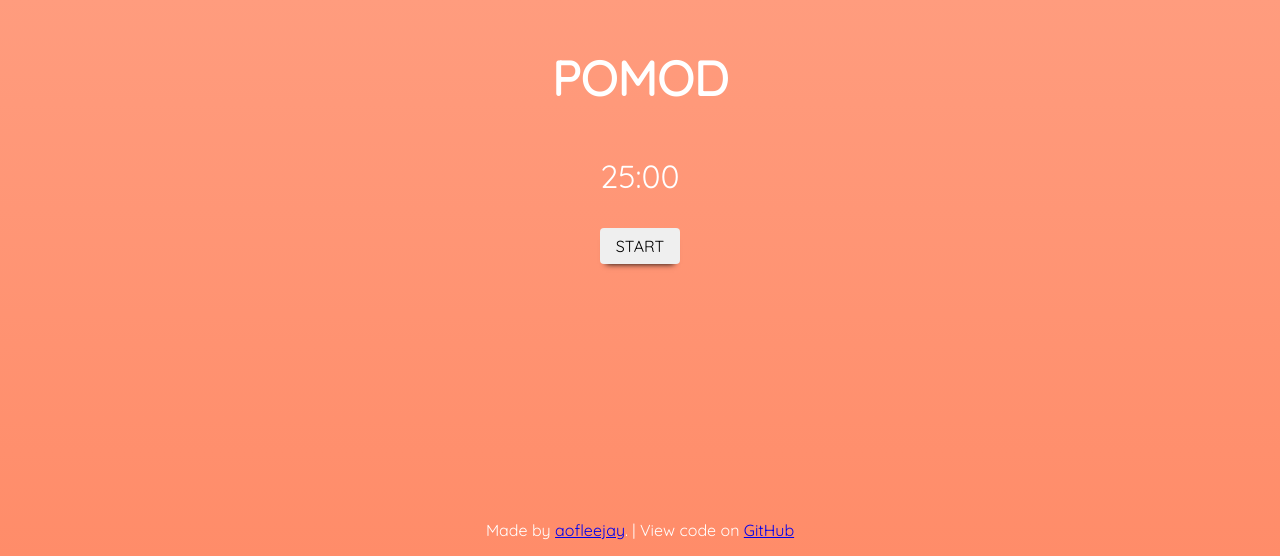
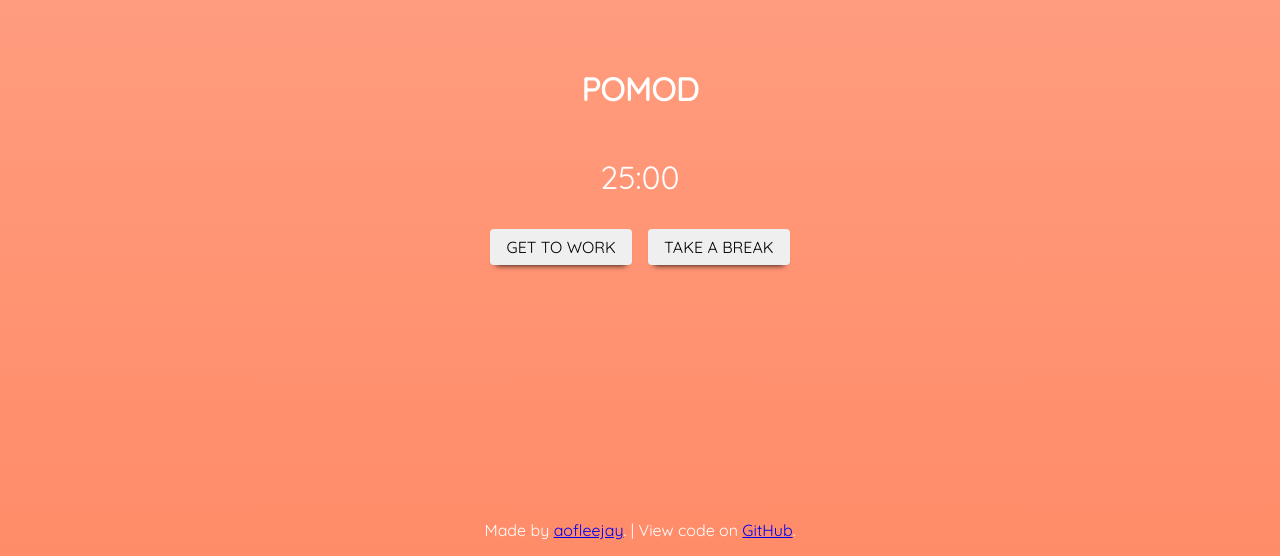
Before and after one commit to aofleejay/pomod, a React (Create React App) app: page / in a window 1280 px wide. Shown: the part 244-800 px from the top of the page. Built offline with nearby package versions, Linux system fonts and the light colour scheme.

Commit message:
:sparkles: Cant take a break.

```diff
--- a/package.json
+++ b/package.json
@@ -3,6 +3,7 @@
   "version": "0.1.0",
   "private": true,
   "dependencies": {
+    "@emotion/core": "^10.0.28",
     "@testing-library/jest-dom": "^4.2.4",
     "@testing-library/react": "^9.3.2",
     "@testing-library/user-event": "^7.1.2",
--- a/src/App.tsx
+++ b/src/App.tsx
@@ -1,119 +1,127 @@
+/** @jsx jsx */
 import React, { useState, useEffect, useRef } from 'react'
+import { css, jsx } from '@emotion/core'
+import Button from './Button'
+import { MINUTE, SECOND } from './constants'
+import { getDuration } from './utils'
 
-const SECOND = 1000
-const MINUTE = 60 * SECOND
-const BASE_WORKTIME = 25 * MINUTE
+const WORK_DURATION = 25 * MINUTE
+const BREAK_DURATION = 5 * MINUTE
 
 enum TimerState {
-  START = 'start',
-  STOP = 'stop',
+  STARTED = 'started',
+  STOPPED = 'stopped',
 }
 
 const App: React.FC = () => {
-  const [timeLeft, setTimeLeft] = useState(BASE_WORKTIME)
-  const [timerState, setTimerState] = useState(TimerState.STOP)
+  const [remainingTime, setRemainingTime] = useState(WORK_DURATION)
+  const [timerState, setTimerState] = useState(TimerState.STOPPED)
   const interval = useRef<number | undefined>()
 
-  const getTimeLeft = () => {
-    return {
-      minutes: Math.floor(timeLeft / MINUTE)
-        .toString()
-        .padStart(2, '0'),
-      seconds: Math.floor((timeLeft % MINUTE) / SECOND)
-        .toString()
-        .padStart(2, '0'),
-    }
-  }
-
-  const { minutes, seconds } = getTimeLeft()
+  const { minutes, seconds } = getDuration(remainingTime)
 
   useEffect(() => {
-    document.title = `Pomod - ${minutes}:${seconds}`
-  }, [minutes, seconds])
+    document.title =
+      timerState === TimerState.STARTED
+        ? `Pomod - ${minutes}:${seconds}`
+        : `Pomod - Timer stopped`
+  }, [minutes, seconds, timerState])
 
   useEffect(() => {
     return () => {
-      setTimerState(TimerState.STOP)
+      setTimerState(TimerState.STOPPED)
       if (interval.current) {
         clearInterval(interval.current)
       }
     }
   }, [])
 
-  const countdown = () => {
-    setTimeLeft((prevTimeLeft) => {
-      if (prevTimeLeft - SECOND <= 0 && interval.current) {
+  const startTimer = () => {
+    setRemainingTime((prevRemainingTime) => {
+      if (prevRemainingTime - SECOND <= 0 && interval.current) {
         clearInterval(interval.current)
-        return BASE_WORKTIME
+        return 0
       }
-      return prevTimeLeft - SECOND
+      return prevRemainingTime - SECOND
     })
   }
 
-  const toggleTimer = () => {
-    if (timerState === TimerState.STOP) {
-      interval.current = window.setInterval(countdown, SECOND)
-      setTimerState(TimerState.START)
-    } else {
-      if (interval.current) {
-        window.clearInterval(interval.current)
-      }
-      setTimerState(TimerState.STOP)
+  const setupTimer = (duration: number) => {
+    if (interval.current) {
+      clearInterval(interval.current)
     }
+
+    setRemainingTime(duration)
+    interval.current = window.setInterval(startTimer, SECOND)
+    setTimerState(TimerState.STARTED)
   }
 
   return (
     <div
-      style={{
-        width: '100vw',
-        height: '100vh',
-        display: 'flex',
-        flexDirection: 'column',
-        justifyContent: 'center',
-        alignItems: 'center',
-        background:
-          'linear-gradient(rgba(255, 140, 105, 0.8), rgba(255, 140, 105))',
-        color: '#ffffff',
-      }}
+      css={css`
+        width: 100vw;
+        height: 100vh;
+        display: flex;
+        flex-direction: column;
+        justify-content: center;
+        align-items: center;
+        background: linear-gradient(
+          rgba(255, 140, 105, 0.8),
+          rgba(255, 140, 105)
+        );
+        color: #ffffff;
+      `}
     >
       <h1
-        style={{
-          marginTop: 0,
-          marginBottom: '3rem',
-          fontSize: '3rem',
-          textTransform: 'uppercase',
-        }}
+        css={css`
+          margin-top 0;
+          margin-bottom: 3rem;
+          fon-size: 3rem;
+          text-transform: uppercase;
+        `}
       >
         Pomod
       </h1>
-      <div style={{ marginBottom: '2rem', fontSize: '2rem' }}>
+      <div
+        css={css`
+          margin-bottom: 2rem;
+          font-size: 2rem;
+        `}
+      >
         <span>{minutes}</span>
         <span>:</span>
         <span>{seconds}</span>
       </div>
-      <button
-        onClick={toggleTimer}
-        style={{
-          border: 'none',
-          outline: 'none',
-          padding: '0.5rem 1rem',
-          borderRadius: 4,
-          cursor: 'pointer',
-          textTransform: 'uppercase',
-          boxShadow: '0 6px 6px -6px #000000',
-          fontFamily: 'inherit',
-          fontSize: '1rem',
-        }}
+      <div
+        css={css`
+          display: grid;
+          grid-template-columns: 1fr 1fr;
+          grid-template-rows: 1fr;
+          grid-gap: 1rem;
+        `}
       >
-        {timerState === TimerState.STOP ? TimerState.START : TimerState.STOP}
-      </button>
+        <Button
+          onClick={() => {
+            setupTimer(WORK_DURATION)
+          }}
+        >
+          Get to work
+        </Button>
+        <Button
+          onClick={() => {
+            setupTimer(BREAK_DURATION)
+          }}
+        >
+          Take a break
+        </Button>
+      </div>
       <footer
-        style={{
-          display: 'flex',
-          justifyContent: 'space-between',
-          position: 'absolute',
-          bottom: '1rem',
-        }}
+        css={css`
+          display: flex;
+          justify-content: space-between;
+          position: absolute;
+          bottom: 1rem;
+        `}
       >
         <span>
           Made by{' '}
@@ -132,6 +140,7 @@ const App: React.FC = () => {
           >
             GitHub
           </a>
+          .
         </span>
       </footer>
     </div>
--- /dev/null
+++ b/src/Button.tsx
@@ -0,0 +1,30 @@
+/** @jsx jsx */
+import React from 'react'
+import { css, jsx } from '@emotion/core'
+
+interface ButtonProps {
+  onClick: () => void
+}
+
+const Button: React.FC<ButtonProps> = ({ onClick, children }) => {
+  return (
+    <button
+      onClick={onClick}
+      css={css`
+        border: none;
+        outline: none;
+        padding: 0.5rem 1rem;
+        border-radius: 4px;
+        cursor: pointer;
+        text-transform: uppercase;
+        box-shadow: 0 6px 6px -6px #000000;
+        font-family: inherit;
+        font-size: 1rem;
+      `}
+    >
+      {children}
+    </button>
+  )
+}
+
+export default Button
--- /dev/null
+++ b/src/constants.ts
@@ -0,0 +1,4 @@
+const SECOND = 1000
+const MINUTE = SECOND * 60
+
+export { SECOND, MINUTE }
--- /dev/null
+++ b/src/utils.ts
@@ -0,0 +1,17 @@
+import { MINUTE, SECOND } from './constants'
+
+const getDuration = (millisecondTime: number) => {
+  const PAD_LENGTH = 2
+  const REPLACER = '0'
+
+  return {
+    minutes: Math.floor(millisecondTime / MINUTE)
+      .toString()
+      .padStart(PAD_LENGTH, REPLACER),
+    seconds: Math.floor((millisecondTime % MINUTE) / SECOND)
+      .toString()
+      .padStart(PAD_LENGTH, REPLACER),
+  }
+}
+
+export { getDuration }
```
Also changed, not shown: tsconfig.json (+3 -8 lines), public/manifest.json, 1 other file (tests, documents, lock files or other folders).
